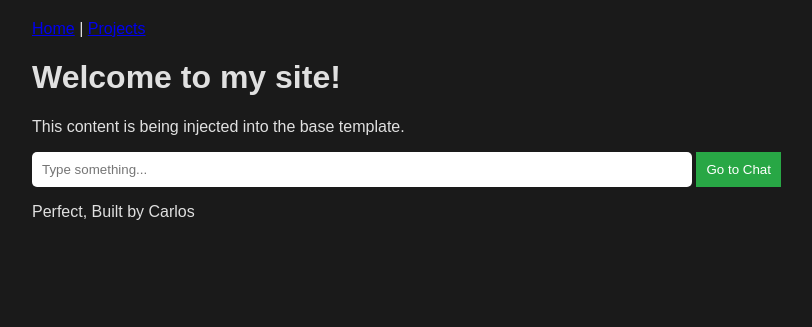
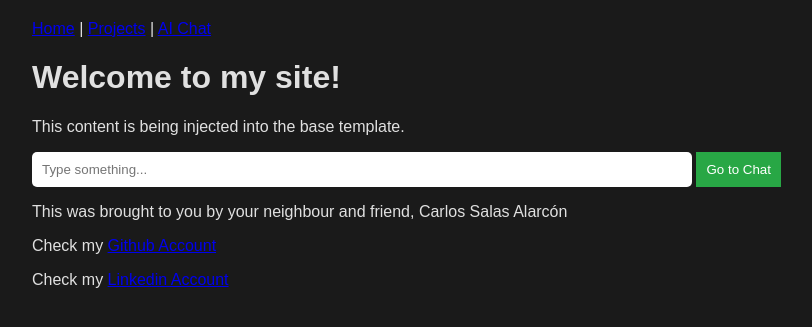
Before and after one commit to csalas-alarcon/MyWebsite, a FastAPI app: page / in a window 1280 px wide. Shown: the top 327 px of the page, without its empty margins (208-1020 px from the left). Run offline with FastAPI, Linux system fonts and the light colour scheme.

Commit message:
Customization and Such

```diff
--- a/src/main.py
+++ b/src/main.py
@@ -21,6 +21,10 @@ templates = Jinja2Templates(directory="src/templates")
 async def home(request: Request):
     return templates.TemplateResponse("index.html", {"request": request})
 
+@app.get("/projects")
+async def projects_page(request: Request):
+    return templates.TemplateResponse("projects.html", {"request": request})
+
 @app.get("/chat")
 async def chat_page(request: Request):
     return templates.TemplateResponse("chat.html", {"request": request})
--- a/src/templates/base.html
+++ b/src/templates/base.html
@@ -3,13 +3,14 @@
 <head>
     <meta charset="UTF-8">
     <meta name="viewport" content="width=device-width, initial-scale=1.0">
-    <title>{% block title %}My Portfolio{% endblock %}</title>
+    <title>{% block title %}Salas' Assets{% endblock %}</title>
     <link rel="stylesheet" href="{{ url_for('static', path='/css/style.css') }}">
 </head>
 <body>
     <nav>
         <a href="/">Home</a> |
-        <a href="/projects">Projects</a>
+        <a href="/projects">Projects</a> |
+        <a href="/chat">AI Chat</a>
     </nav>
 
     <main>
@@ -17,7 +18,9 @@
     </main>
 
     <footer>
-        <p>Perfect, Built by Carlos</p>
+        <p>This was brought to you by your neighbour and friend, Carlos Salas Alarcón</p>
+        <p>Check my <a href="https://github.com/csalas-alarcon">Github Account</a></p>
+        <p>Check my <a href="https://www.linkedin.com/in/carlos-salas-alarc%C3%B3n-45989a247/">Linkedin Account</a></p>
     </footer>
 </body>
 </html>
```
Also changed, not shown: src/templates/projects.html (added, +12 -0 lines), 1 other file.
